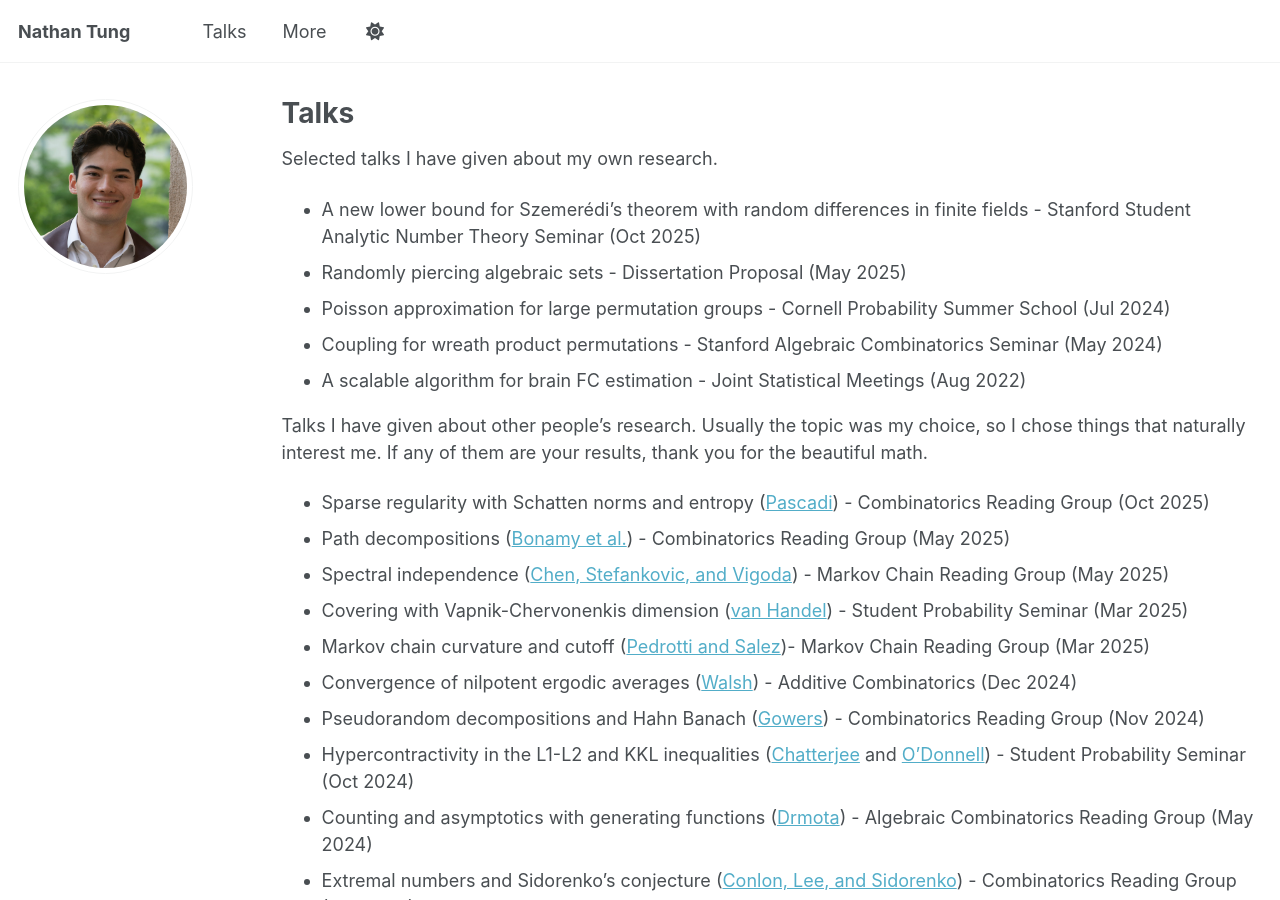
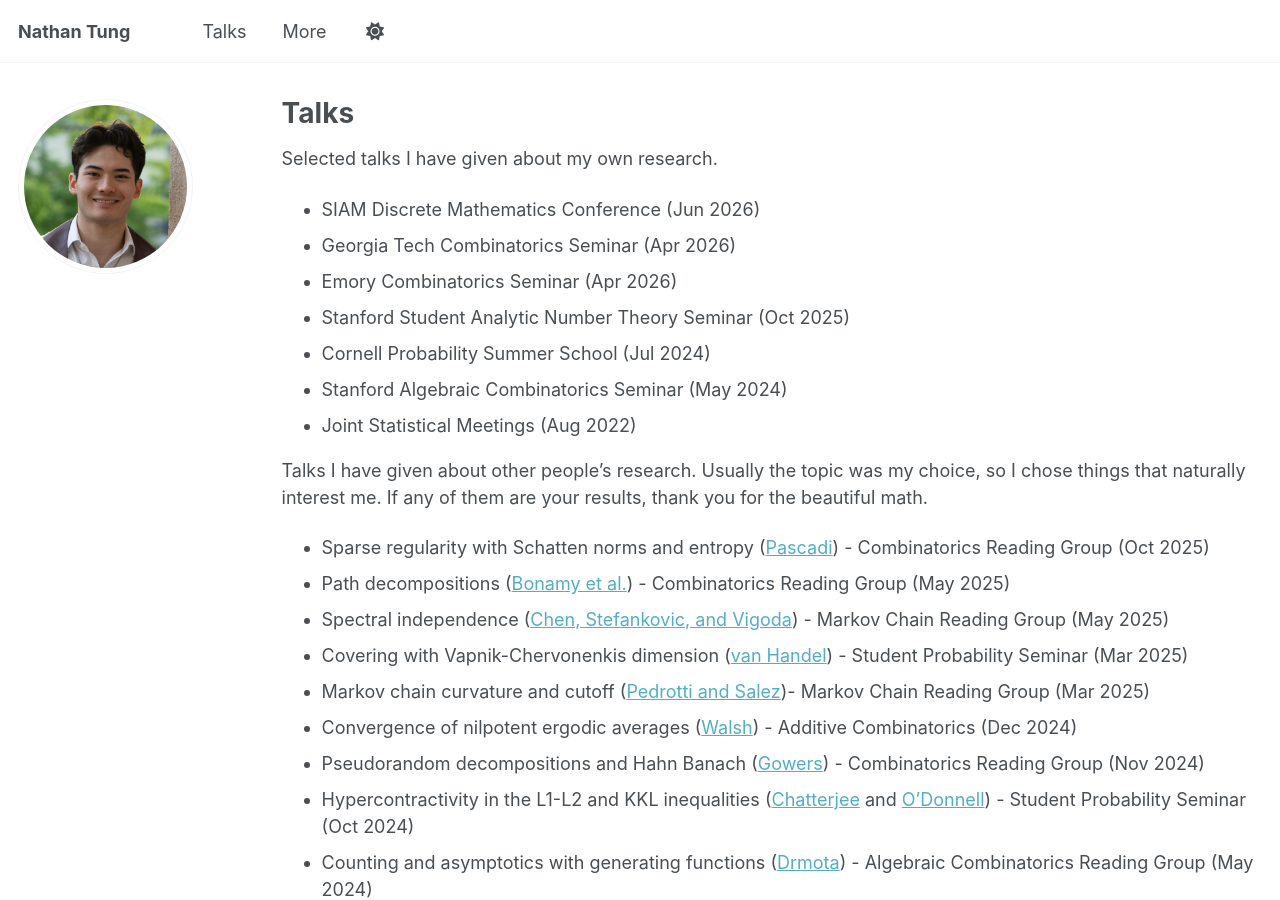
Before and after one commit to njtung/njtung.github.io, a Jekyll site: the page built from _pages/talks.md, in a window 1280 px wide and 900 px high. Built offline with Jekyll 4.4.1, drawn with Linux system fonts in a browser that asks for light colours; a script that is not in the unit is left out.

Commit message:
Update talks.md

```diff
--- a/_pages/talks.md
+++ b/_pages/talks.md
@@ -7,11 +7,19 @@ author_profile: true
 
 Selected talks I have given about my own research.
 
-* A new lower bound for Szemerédi's theorem with random differences in finite fields - Stanford Student Analytic Number Theory Seminar (Oct 2025)
+* SIAM Discrete Mathematics Conference (Jun 2026)
+* Georgia Tech Combinatorics Seminar (Apr 2026)
+* Emory Combinatorics Seminar (Apr 2026)
+* Stanford Student Analytic Number Theory Seminar (Oct 2025)
+* Cornell Probability Summer School (Jul 2024)
+* Stanford Algebraic Combinatorics Seminar (May 2024)
+* Joint Statistical Meetings (Aug 2022)
+
+<!-- * A new lower bound for Szemerédi's theorem with random differences in finite fields - Stanford Student Analytic Number Theory Seminar (Oct 2025)
 * Randomly piercing algebraic sets - Dissertation Proposal (May 2025)
 * Poisson approximation for large permutation groups - Cornell Probability Summer School (Jul 2024)
 * Coupling for wreath product permutations - Stanford Algebraic Combinatorics Seminar (May 2024)
-* A scalable algorithm for brain FC estimation - Joint Statistical Meetings (Aug 2022)
+* A scalable algorithm for brain FC estimation - Joint Statistical Meetings (Aug 2022) -->
 
 Talks I have given about other people's research. Usually the topic was my choice, so I chose things that naturally interest me. If any of them are your results, thank you for the beautiful math.
 
```
